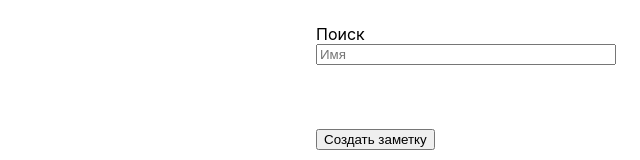
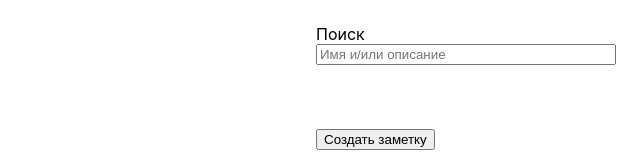
Before and after one commit to chafr/blocknote-nootepad, a React (Create React App) app: page / in a window 1280 px wide. Shown: the top 160 px of the page, without its empty margins (640-1280 px from the left). Built offline with nearby package versions, Linux system fonts and the light colour scheme.

Commit message:
field "name" has been changed to "name/description"

```diff
--- a/src/components/Search.js
+++ b/src/components/Search.js
@@ -1,14 +1,14 @@
 import React, {useState} from 'react';
 
 function Search({ notes, setFilteredNotes }) {
-    const [titleInputValue, setTitleInputValue] = useState('');
-    if (titleInputValue === '') {
+    const [inputValue, setInputValue] = useState('');
+    if (inputValue === '') {
         setFilteredNotes(notes);
     }
 
     function titleInputChangeHandler(e) {
         const newValue = e.target.value;
-        setTitleInputValue(newValue);
+        setInputValue(newValue);
         if (newValue === '') {
             setFilteredNotes(notes);
             return;
@@ -19,13 +19,15 @@ function Search({ notes, setFilteredNotes }) {
             .map((item) => item.toLowerCase())
             .some((item) => arr2.includes(item.toLowerCase()));
 
-        const filteredNotes = notes.filter(({ name }) => checkIntersection(splitInWords(newValue), splitInWords(name)));
+        const filteredNotes = notes.filter(({ name, text }) => checkIntersection(
+            splitInWords(newValue), [...splitInWords(name), ...splitInWords(text)]
+        ));
         setFilteredNotes(filteredNotes);
     }
 
     return <div className="notepad-aside-search">
         Поиск
-        <input type="text" value={titleInputValue} onChange={titleInputChangeHandler} placeholder="Имя"/>
+        <input type="text" value={inputValue} onChange={titleInputChangeHandler} placeholder="Имя и/или описание"/>
     </div>
 }
 
```
